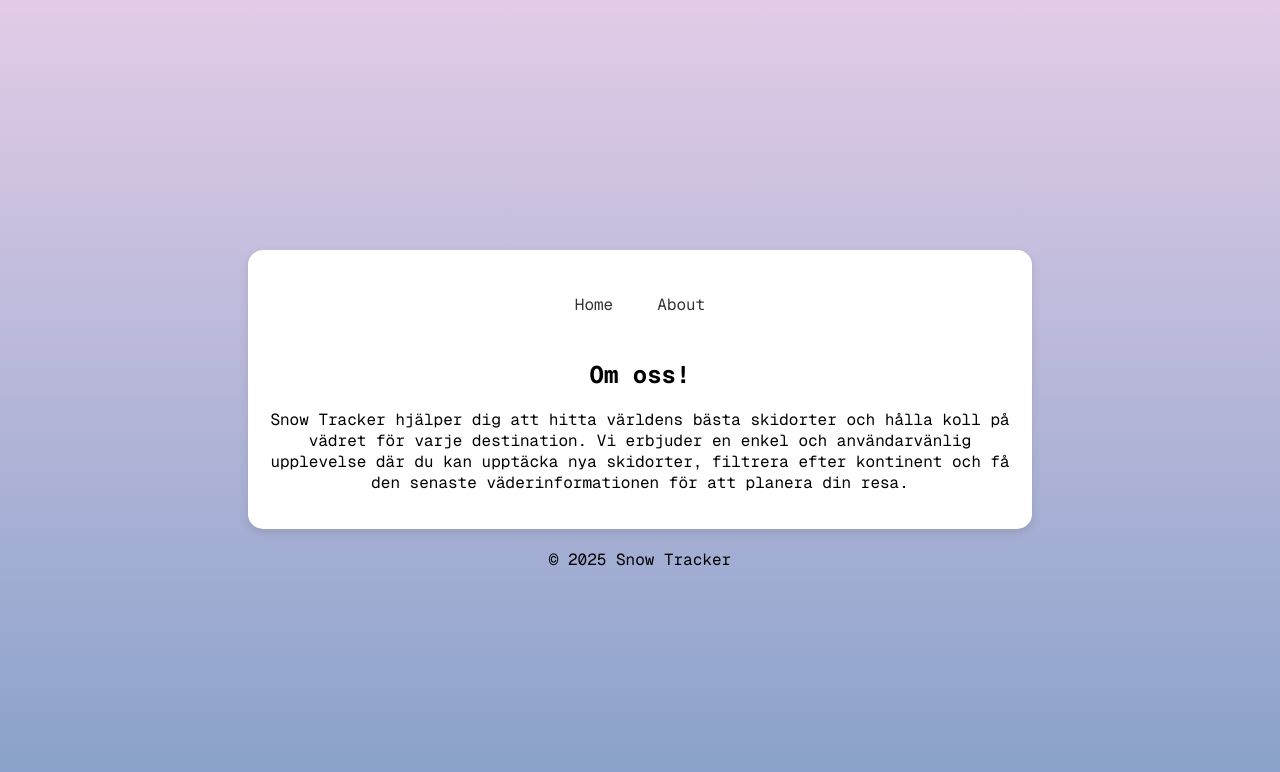
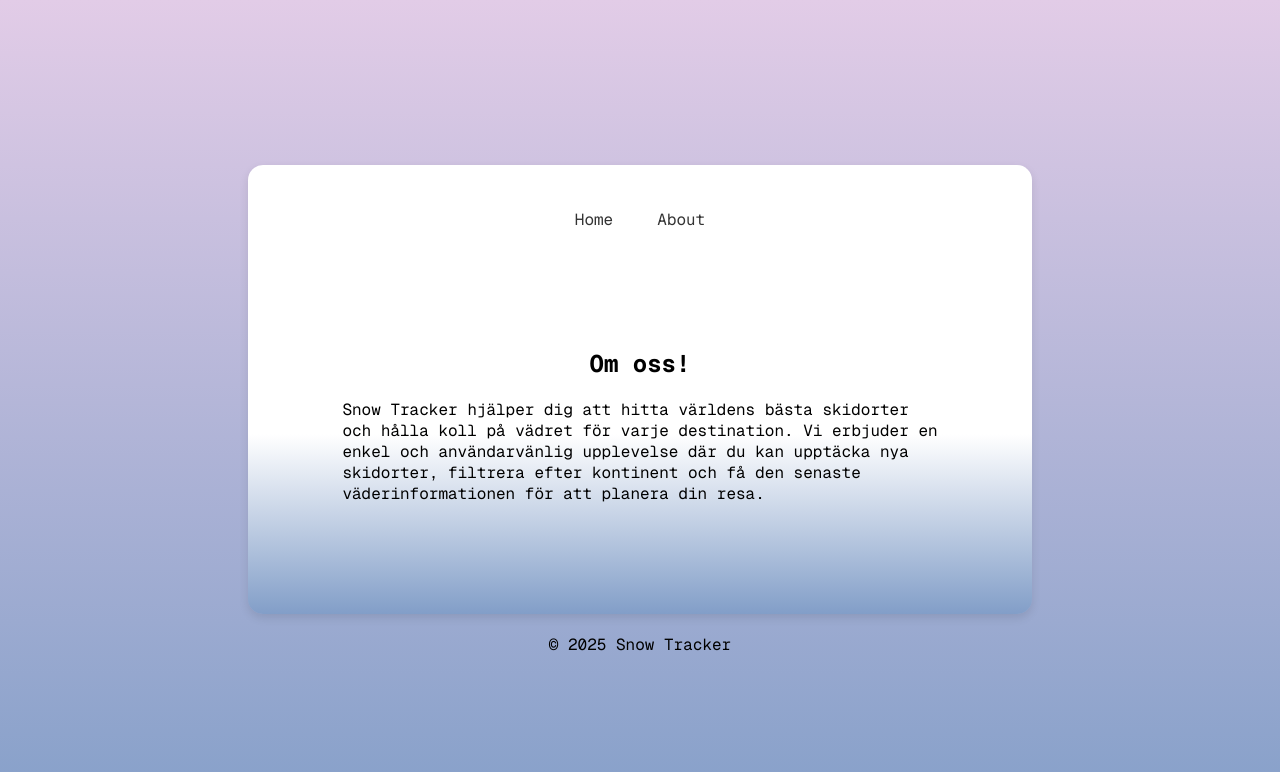
Before and after one commit to Rebecka94/Snowtracks-React-App, a React (Vite) app: page /about in a window 1280 px wide. Shown: the top 772 px of the page. Built offline with nearby package versions, Linux system fonts and the light colour scheme; a web font is replaced by a local one.

Commit message:
added description to about page and changed som styling

```diff
--- a/src/App.tsx
+++ b/src/App.tsx
@@ -17,7 +17,7 @@ const BackgroundDiv = styled.div`
 const ContentBox = styled.div`
   width: 80%;
   max-width: 1200px;
-  background: white;
+  background: linear-gradient(to bottom, white 60%, #829EC8 100%);
   border-radius: 15px;
   box-shadow: 0px 4px 10px rgba(0, 0, 0, 0.1);
   padding: 20px;
--- a/src/pages/AboutPage.tsx
+++ b/src/pages/AboutPage.tsx
@@ -1,8 +1,24 @@
+import styled from "styled-components";
+
+const Wrapper = styled.div`
+  padding: 10%;
+`;
+
+const DescriptionText = styled.p`
+  text-align: left;
+`;
+
 export default function AboutPage() {
   return (
-    <div>
-  <h2>Om oss!</h2>
-  <p>Snow Tracker hjälper dig att hitta världens bästa skidorter och hålla koll på vädret för varje destination. Vi erbjuder en enkel och användarvänlig upplevelse där du kan upptäcka nya skidorter, filtrera efter kontinent och få den senaste väderinformationen för att planera din resa.</p>
-    </div>
-);
+    <Wrapper>
+      <h2>Om oss!</h2>
+      <DescriptionText>
+        Snow Tracker hjälper dig att hitta världens bästa skidorter och hålla
+        koll på vädret för varje destination. Vi erbjuder en enkel och
+        användarvänlig upplevelse där du kan upptäcka nya skidorter, filtrera
+        efter kontinent och få den senaste väderinformationen för att planera
+        din resa.
+      </DescriptionText>
+    </Wrapper>
+  );
 }
--- a/src/pages/SkiResortDetail.tsx
+++ b/src/pages/SkiResortDetail.tsx
@@ -19,9 +19,9 @@ const TitleWrapper = styled.div`
 `;
 
 const ResortImage = styled.img`
-  width: 80%;
-  max-width: 500px;
-  border-radius: 10px;
+  opacity: 90%;
+  width: 90%;
+  object-fit: cover;
 `;
 
 const WeatherInfo = styled.div`
@@ -35,9 +35,7 @@ const WeatherIcon = styled.img`
 `;
 
 const DescriptionBox = styled.div`
-  background: white;
   padding: 15px;
-  border-radius: 10px;
   text-align: center;
   width: 80%;
   max-width: 600px;
```
